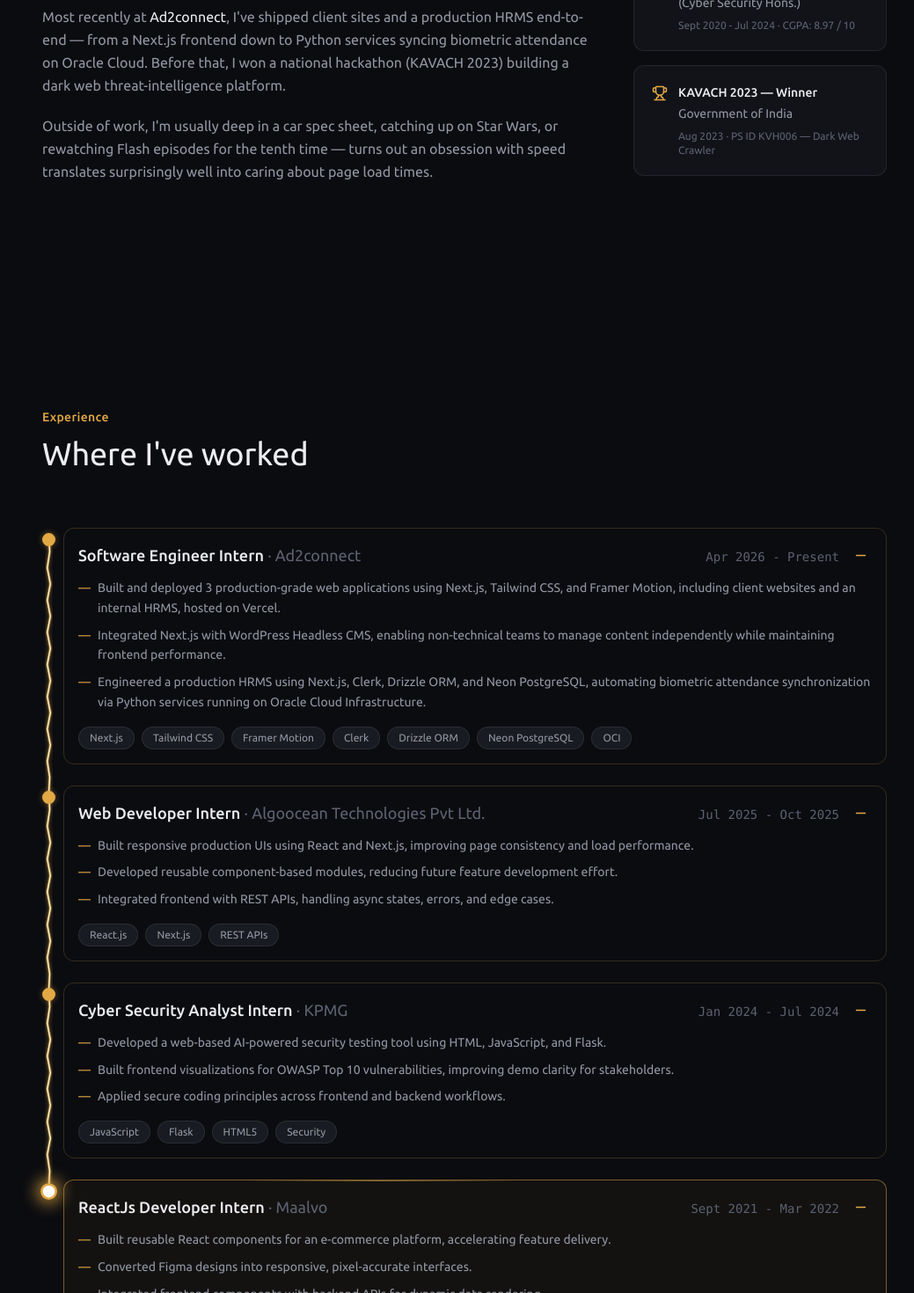
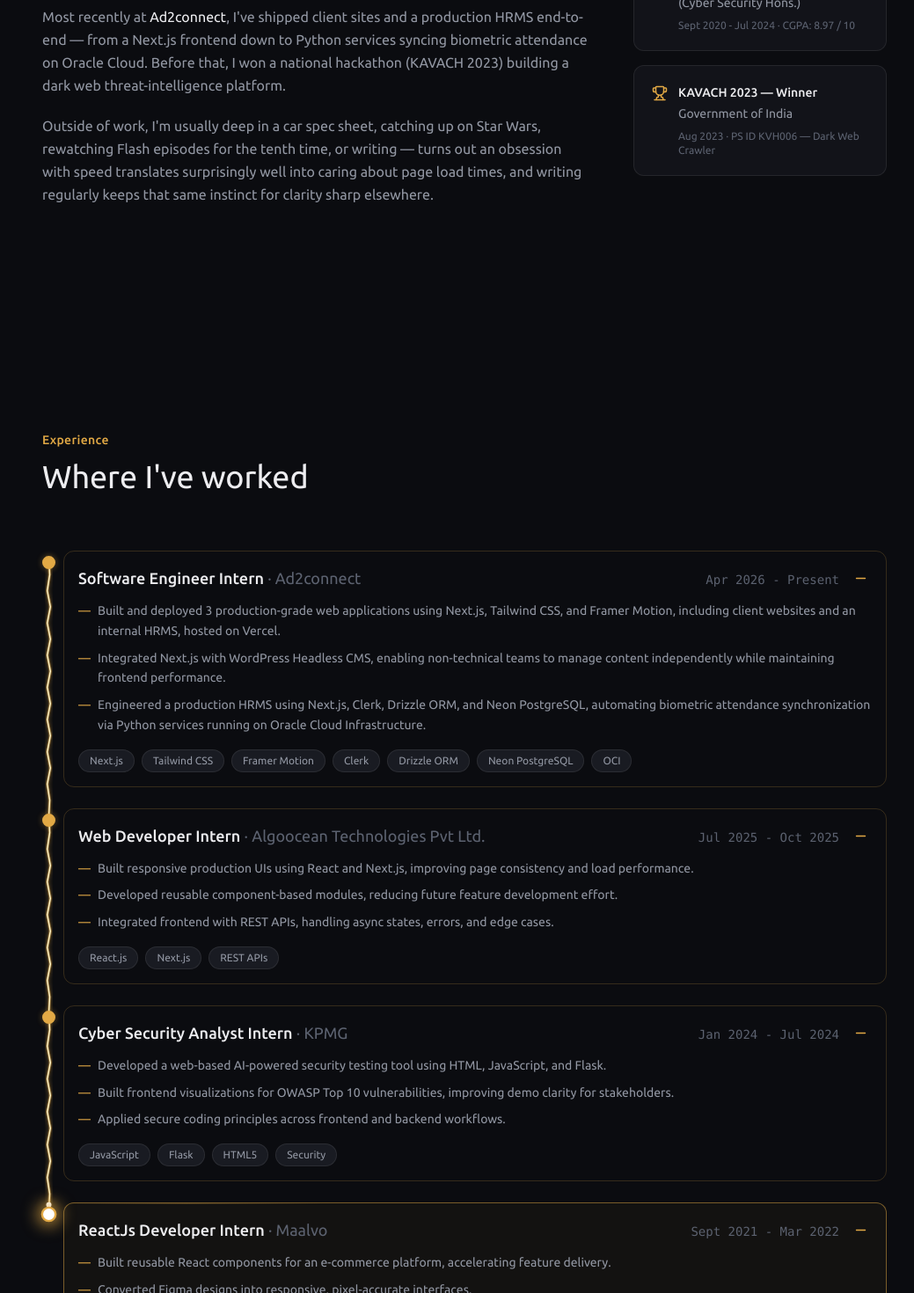
Before and after one commit to guneetsura/guneetsura.github.io, a Next.js app: page / in a window 1280 px wide. Shown: the part 1140-2610 px from the top of the page at 88% size, without its empty margins (112-1151 px from the left). Built offline with nearby package versions, Linux system fonts and the light colour scheme; no server answers; a web font is replaced by a local one.

Commit message:
feat: enhance About and Experience components with improved text clarity and animation clamping

```diff
--- a/src/components/About.tsx
+++ b/src/components/About.tsx
@@ -47,8 +47,9 @@
           </p>
           <p>
             Outside of work, I&apos;m usually deep in a car spec sheet, catching up on Star Wars,
-            or rewatching Flash episodes for the tenth time — turns out an obsession with speed
-            translates surprisingly well into caring about page load times.
+            rewatching Flash episodes for the tenth time, or writing — turns out an obsession with
+            speed translates surprisingly well into caring about page load times, and writing
+            regularly keeps that same instinct for clarity sharp elsewhere.
           </p>
         </motion.div>
 
--- a/src/components/Experience.tsx
+++ b/src/components/Experience.tsx
@@ -35,12 +35,14 @@
   const markerBg = useTransform(
     scrollYProgress,
     activationRange,
-    [exp.current ? 'var(--accent)' : 'var(--bg)', '#FFFFFF', 'var(--accent)']
+    [exp.current ? 'var(--accent)' : 'var(--bg)', '#FFFFFF', 'var(--accent)'],
+    { clamp: true }
   );
   const markerBorder = useTransform(
     scrollYProgress,
     activationRange,
-    [exp.current ? 'var(--accent)' : 'var(--border-strong)', 'var(--accent)', 'var(--accent)']
+    [exp.current ? 'var(--accent)' : 'var(--border-strong)', 'var(--accent)', 'var(--accent)'],
+    { clamp: true }
   );
   const markerShadow = useTransform(
     scrollYProgress,
@@ -49,36 +51,42 @@
       '0 0 0px transparent',
       reducedMotion ? '0 0 0px transparent' : '0 0 14px 4px rgba(226, 169, 69, 0.7)',
       reducedMotion ? '0 0 0px transparent' : '0 0 6px 1px rgba(226, 169, 69, 0.3)'
-    ]
+    ],
+    { clamp: true }
   );
   const markerScale = useTransform(
     scrollYProgress,
     activationRange,
-    [1, 1.25, 1]
+    [1, 1.25, 1],
+    { clamp: true }
   );
 
   // Card border & background styling animation
   const cardBorder = useTransform(
     scrollYProgress,
     activationRange,
-    ['var(--border)', 'rgba(226, 169, 69, 0.5)', 'rgba(226, 169, 69, 0.2)']
+    ['var(--border)', 'rgba(226, 169, 69, 0.5)', 'rgba(226, 169, 69, 0.2)'],
+    { clamp: true }
   );
   const cardBg = useTransform(
     scrollYProgress,
     activationRange,
-    ['transparent', 'rgba(226, 169, 69, 0.04)', 'transparent']
+    ['transparent', 'rgba(226, 169, 69, 0.04)', 'transparent'],
+    { clamp: true }
   );
 
   // Shimmer effect across the top border
   const shimmerLeft = useTransform(
     scrollYProgress,
     [threshold - 0.015, threshold + 0.035],
-    ['-20%', '120%']
+    ['-20%', '120%'],
+    { clamp: true }
   );
   const shimmerOpacity = useTransform(
     scrollYProgress,
     [threshold - 0.015, threshold + 0.01, threshold + 0.035],
-    [0, 1, 0]
+    [0, 1, 0],
+    { clamp: true }
   );
 
   return (
@@ -137,7 +145,7 @@
             </div>
           </div>
         )}
-      </motion.div>
+        </motion.div>
     </motion.article>
   );
 };
@@ -159,9 +167,15 @@
     offset: ["start center", "end center"]
   });
 
+  // Clamp raw scroll progress strictly to [0, 1] so negative values when above section don't corrupt spring target
+  const clampedScrollProgress = useTransform(scrollYProgress, [0, 1], [0, 1], { clamp: true });
+
   const reducedMotion = useReducedMotion();
-  const springProgress = useSpring(scrollYProgress, { stiffness: 100, damping: 30, restDelta: 0.001 });
-  const scaleY = reducedMotion ? scrollYProgress : springProgress;
+  const springProgress = useSpring(clampedScrollProgress, { stiffness: 100, damping: 30, restDelta: 0.001 });
+
+  // Clamp output scaleY strictly to [0, 1] so spring physics overshoots (< 0 or > 1) never pass invalid negative pathLength to SVG
+  const rawScale = reducedMotion ? clampedScrollProgress : springProgress;
+  const scaleY = useTransform(rawScale, [0, 1], [0, 1], { clamp: true });
 
   const setCardRef = useCallback((el: HTMLElement | null, idx: number) => {
     cardElementsRef.current[idx] = el;
@@ -249,8 +263,8 @@
 
   const firstY = markerPositions[0] ?? 8;
   const lastY = markerPositions[markerPositions.length - 1] ?? 8;
-  const tipY = useTransform(scaleY, [0, 1], [firstY, lastY]);
-  const tipOpacity = useTransform(scaleY, [0, 0.01, 0.99, 1], [0, 1, 1, 1]);
+  const tipY = useTransform(scaleY, [0, 1], [firstY, lastY], { clamp: true });
+  const tipOpacity = useTransform(scaleY, [0, 0.01, 0.99, 1], [0, 1, 1, 1], { clamp: true });
 
   return (
     <section id="experience" className="section">
@@ -304,7 +318,7 @@
               strokeWidth="1.5"
               strokeLinecap="round"
               strokeLinejoin="round"
-              style={{ pathLength: scaleY }}
+              style={{ pathLength: reducedMotion ? 1 : scaleY }}
             />
           )}
 
```
Also changed, not shown: 1 other file (tests, documents, lock files or other folders).
